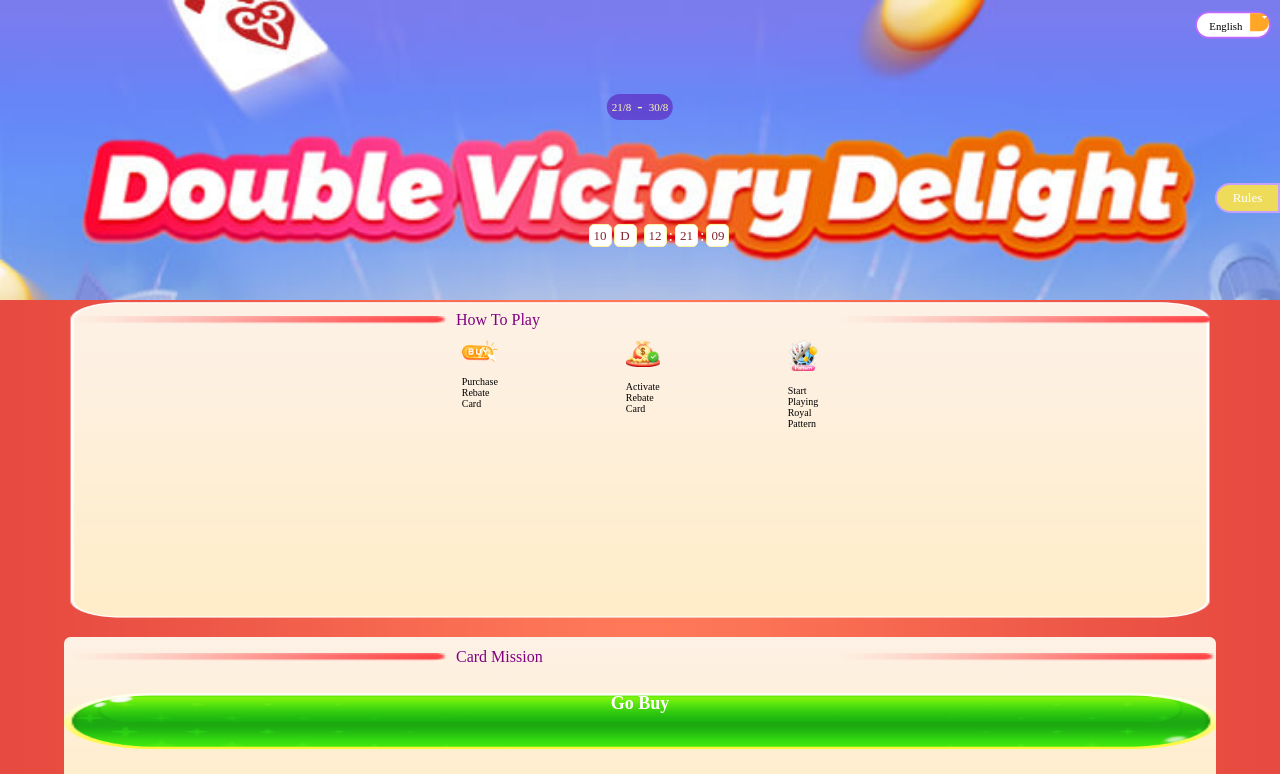
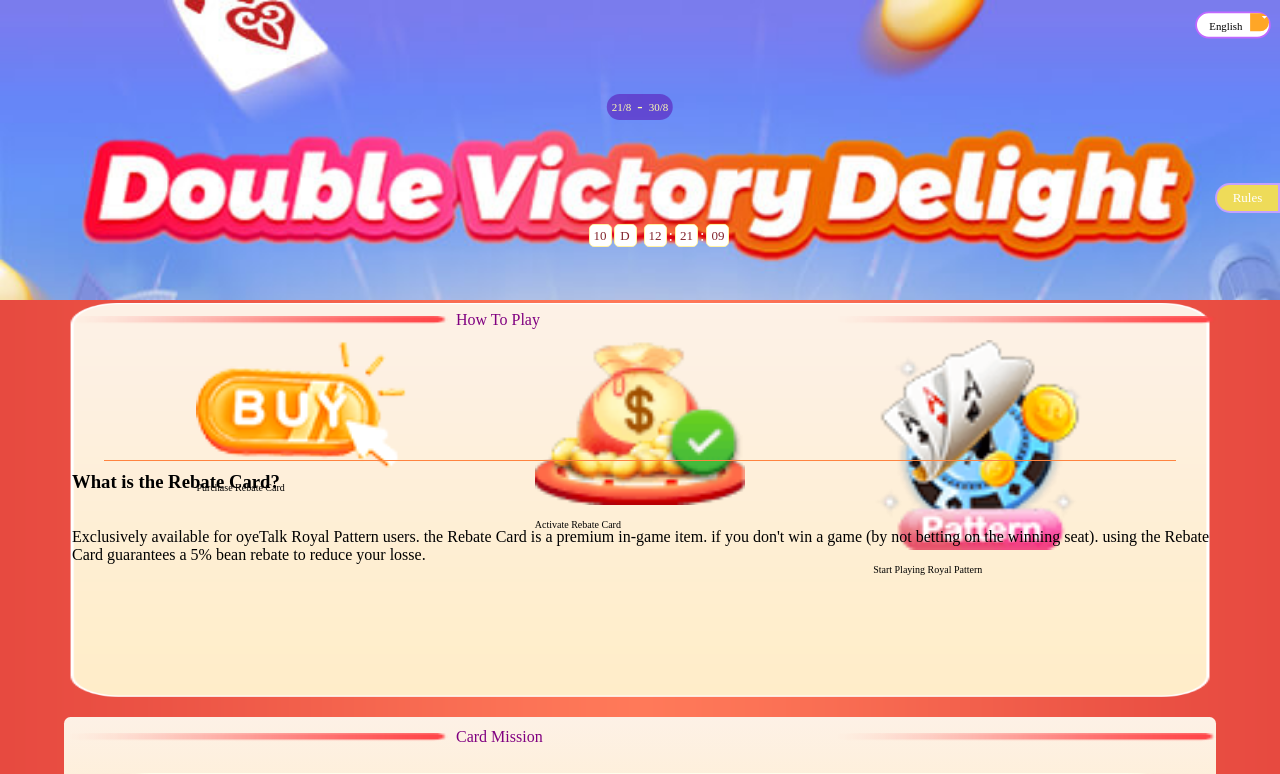
Before and after one commit to khankadir193/doubleVictoryDelight2k24, a Vue app: page / in a window 1280 px wide. Shown: the top 774 px of the page. Built offline with nearby package versions, Linux system fonts and the light colour scheme.

Commit message:
how to play content alignment

```diff
--- a/src/components/HowToPlayComp.vue
+++ b/src/components/HowToPlayComp.vue
@@ -19,6 +19,15 @@
                 <p>Start Playing Royal Pattern</p>
             </div>
         </div>
+        <div class="line1"></div>
+        <div class="content">
+            <h3>What is the Rebate Card?</h3>
+            <p>Exclusively available for oyeTalk Royal Pattern users.
+                the Rebate Card is a premium in-game item. if you don't
+                win a game (by not betting on the winning seat). using the
+                Rebate  Card guarantees a 5% bean rebate to reduce your losse.
+            </p>
+        </div>
     </div>
 </template>
 
@@ -33,7 +42,7 @@ export default {
     background-image: url('../assets/images/howToPlayBg.png');
     background-size: 100% 100%;
     width: 90%;
-    height: 40vh;
+    height: 50vh;
     margin: 0 auto;
 }
 
@@ -62,7 +71,7 @@ export default {
 
 .howToPlay-reward {
     display: flex;
-    width: 15%;
+    width: 77%;
     height: 7vh;
     justify-content: center;
     gap: 10vw;
@@ -96,4 +105,26 @@ export default {
         }
     }
 }
+
+.line1 {
+    width: 93%;
+    height: .02667rem;
+    background: #ff8340;
+    /* opacity: .1; */
+    margin: 0 auto;
+    position: relative;
+    top: 6rem;
+}
+
+.content{
+    display: flex;
+    flex-direction: column;
+    margin: 5.5rem;
+    width: 100%;
+    /* justify-content: flex-start; */
+    /* padding-inline: 4vw; */
+    /* padding-inline-end: 4vw; */
+    position: relative;
+    right: 5rem;
+}
 </style>
```
